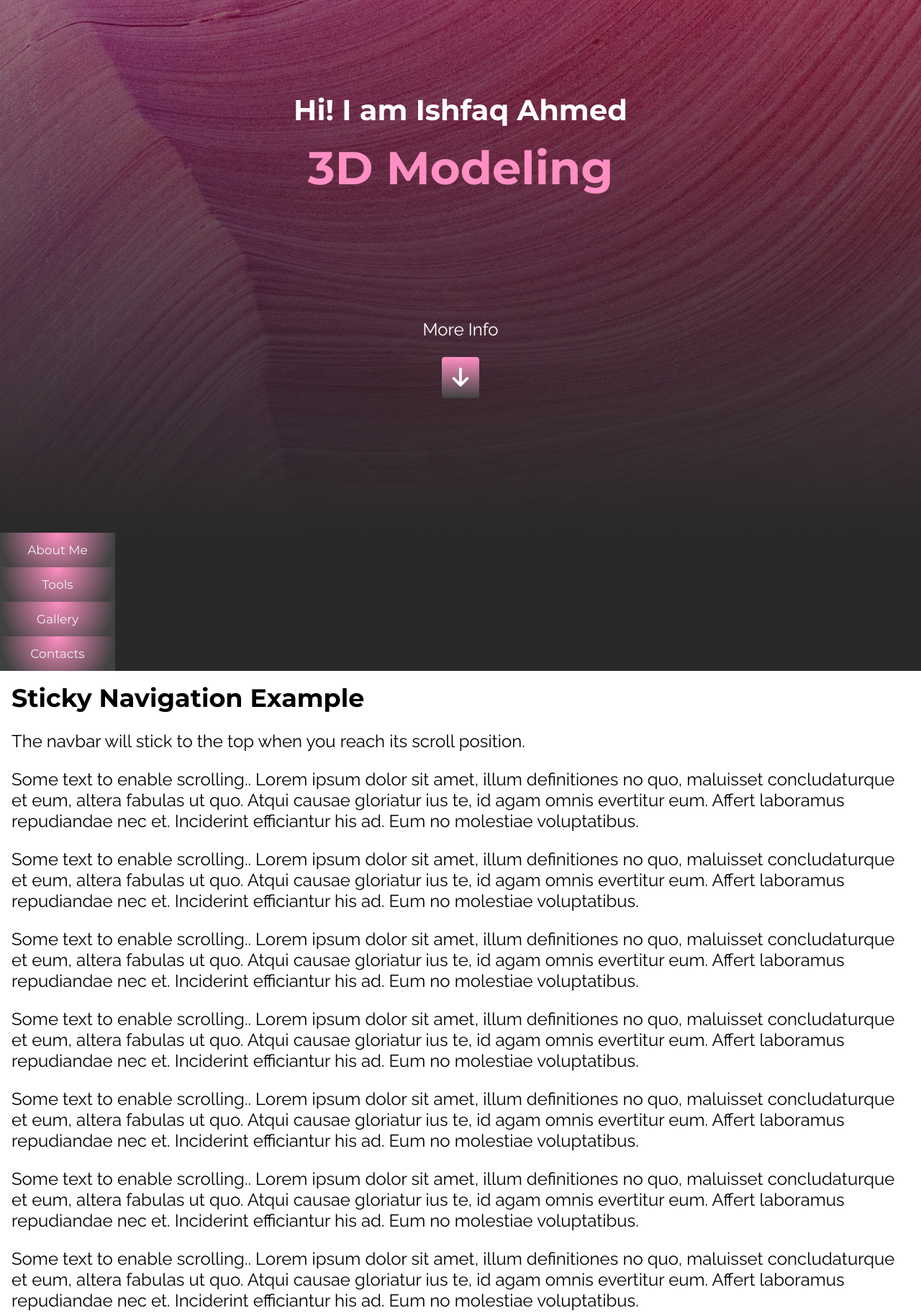
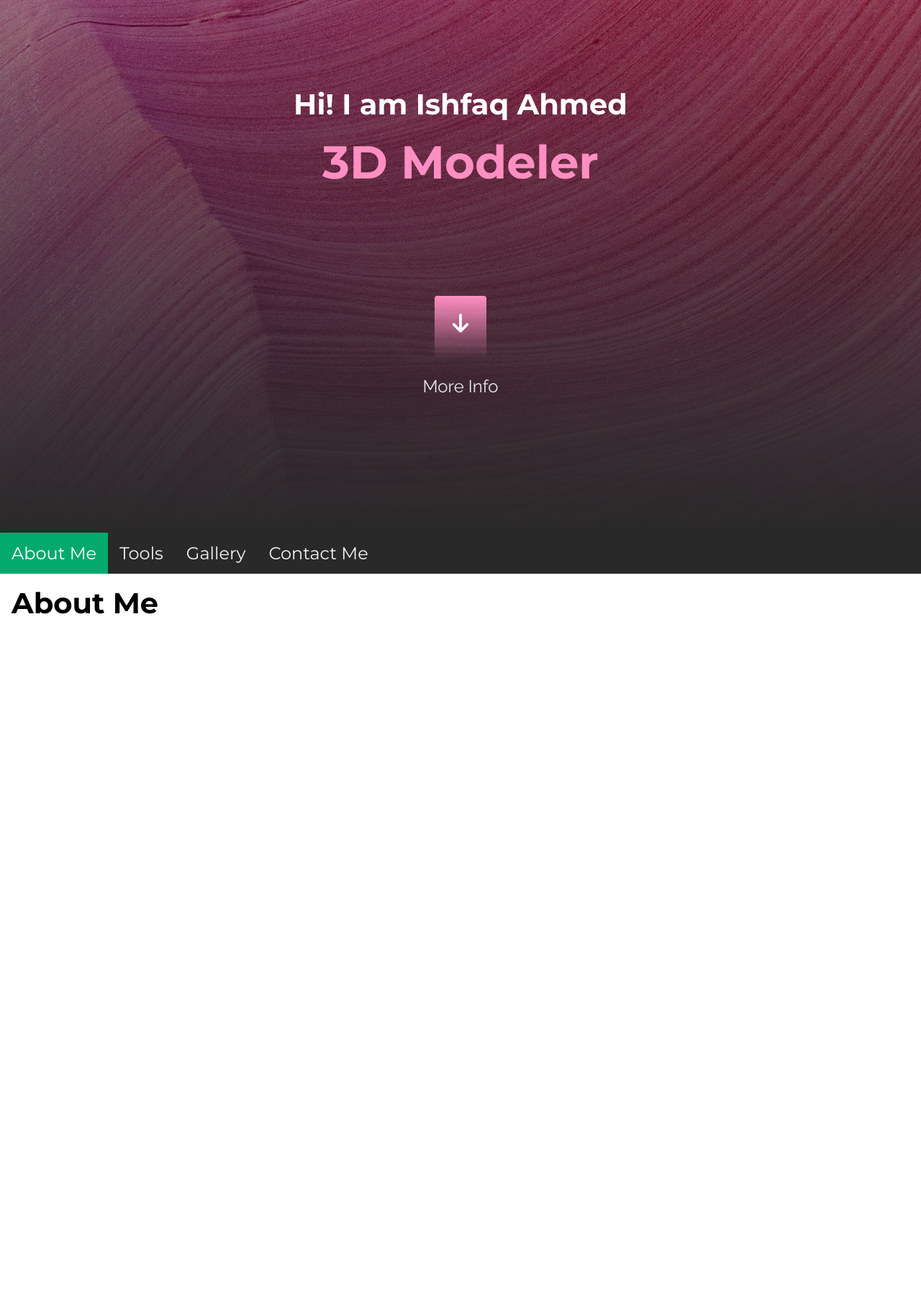
Before and after one commit to IshfaqAhmedProg/Portfolio-Website, a website: page index.html in a window 1280 px wide. Shown: the part 60-1884 px from the top of the page at 72% size. After the commit the page ends 980 px from the top, so only its background shows below. Drawn offline with Linux system fonts and the light colour scheme.

Commit message:
landing page

```diff
--- a/index.html
+++ b/index.html
@@ -10,14 +10,16 @@
     <link rel="preconnect" href="https://fonts.googleapis.com" />
     <link rel="preconnect" href="https://fonts.gstatic.com" crossorigin />
     <link href="https://fonts.googleapis.com/css2?family=Montserrat:wght@100;400;700;800&family=Raleway:wght@100;400&display=swap" rel="stylesheet" />
-    <script src="https://kit.fontawesome.com/749e2a7527.js" crossorigin="anonymous"></script>
+
 </head>
 
 <body>
-    <section id="landing-page">
+    <!-- ------------------------------------------LANDING PAGE---------------------------------------- -->
+    <div id="landing-page">
         <div class="landing-page-container">
             <div class="overlay">
                 <div class="headers">
+                    <div class="head-text">
                         <h2>Hi! I am Ishfaq Ahmed</h2>
                         <h1>
                             <div class="carousel">
@@ -25,93 +27,41 @@
                                     <div class="change_inner">
                                         <div class="element">Motion Graphics</div>
                                         <div class="element">Web Developer</div>
-                                    <div class="element">3D Modeling</div>
+                                        <div class="element">3D Modeler</div>
                                         <div class="element">Animator</div>
                                         <div class="element">Editor</div>
                                     </div>
                                 </div>
                             </div>
                         </h1>
+                    </div>
                     <div class="scroll-down-button">
+                        <a href="#about_me" class="button"><i class="fas fa-arrow-down"></i> </a>
                         <p> More Info </p>
-                        <a href="#about-me" class="button"><i class="fas fa-arrow-down"></i> </a>
                     </div>
                 </div>
             </div>
-
-
-
         </div>
-    </section>
-
-
+    </div>
+    <!-- ------------------------------------------NAVBAR---------------------------------------- -->
     <div id="navbar">
         <div class="logo"></div>
-        <div class="navlink">
-            <a class="active" href="javascript:void(0)">About Me</a>
+        <a class="active" href="#about_me">About Me</a>
+        <a href="#tools">Tools</a>
+        <a href="#gallery">Gallery</a>
+        <a href="#contacts">Contact Me</a>
     </div>
-        <div class="navlink">
-            <a class="active" href="javascript:void(0)">Tools</a>
-        </div>
-        <div class="navlink">
-            <a class="active" href="javascript:void(0)">Gallery</a>
-        </div>
-        <div class="navlink">
-            <a class="active" href="javascript:void(0)">Contacts</a>
-        </div>
+    <!-- ------------------------------------------MAIN CONTENT---------------------------------------- -->
+    <div class="content">
+        <section id="about_me">
+            <h2>About Me</h2>
+
+        </section>
     </div>
 
-    <div class="content">
-        <h3>Sticky Navigation Example</h3>
-        <p>
-            The navbar will stick to the top when you reach its scroll position.
-        </p>
-        <p>
-            Some text to enable scrolling.. Lorem ipsum dolor sit amet, illum definitiones no quo, maluisset concludaturque et eum, altera fabulas ut quo. Atqui causae gloriatur ius te, id agam omnis evertitur eum. Affert laboramus repudiandae nec et. Inciderint
-            efficiantur his ad. Eum no molestiae voluptatibus.
-        </p>
-        <p>
-            Some text to enable scrolling.. Lorem ipsum dolor sit amet, illum definitiones no quo, maluisset concludaturque et eum, altera fabulas ut quo. Atqui causae gloriatur ius te, id agam omnis evertitur eum. Affert laboramus repudiandae nec et. Inciderint
-            efficiantur his ad. Eum no molestiae voluptatibus.
-        </p>
-        <p>
-            Some text to enable scrolling.. Lorem ipsum dolor sit amet, illum definitiones no quo, maluisset concludaturque et eum, altera fabulas ut quo. Atqui causae gloriatur ius te, id agam omnis evertitur eum. Affert laboramus repudiandae nec et. Inciderint
-            efficiantur his ad. Eum no molestiae voluptatibus.
-        </p>
-        <p>
-            Some text to enable scrolling.. Lorem ipsum dolor sit amet, illum definitiones no quo, maluisset concludaturque et eum, altera fabulas ut quo. Atqui causae gloriatur ius te, id agam omnis evertitur eum. Affert laboramus repudiandae nec et. Inciderint
-            efficiantur his ad. Eum no molestiae voluptatibus.
-        </p>
-        <p>
-            Some text to enable scrolling.. Lorem ipsum dolor sit amet, illum definitiones no quo, maluisset concludaturque et eum, altera fabulas ut quo. Atqui causae gloriatur ius te, id agam omnis evertitur eum. Affert laboramus repudiandae nec et. Inciderint
-            efficiantur his ad. Eum no molestiae voluptatibus.
-        </p>
-        <p>
-            Some text to enable scrolling.. Lorem ipsum dolor sit amet, illum definitiones no quo, maluisset concludaturque et eum, altera fabulas ut quo. Atqui causae gloriatur ius te, id agam omnis evertitur eum. Affert laboramus repudiandae nec et. Inciderint
-            efficiantur his ad. Eum no molestiae voluptatibus.
-        </p>
-        <p>
-            Some text to enable scrolling.. Lorem ipsum dolor sit amet, illum definitiones no quo, maluisset concludaturque et eum, altera fabulas ut quo. Atqui causae gloriatur ius te, id agam omnis evertitur eum. Affert laboramus repudiandae nec et. Inciderint
-            efficiantur his ad. Eum no molestiae voluptatibus.
-        </p>
-        <p>
-            Some text to enable scrolling.. Lorem ipsum dolor sit amet, illum definitiones no quo, maluisset concludaturque et eum, altera fabulas ut quo. Atqui causae gloriatur ius te, id agam omnis evertitur eum. Affert laboramus repudiandae nec et. Inciderint
-            efficiantur his ad. Eum no molestiae voluptatibus.
-        </p>
-        <p>
-            Some text to enable scrolling.. Lorem ipsum dolor sit amet, illum definitiones no quo, maluisset concludaturque et eum, altera fabulas ut quo. Atqui causae gloriatur ius te, id agam omnis evertitur eum. Affert laboramus repudiandae nec et. Inciderint
-            efficiantur his ad. Eum no molestiae voluptatibus.
-        </p>
-        <p>
-            Some text to enable scrolling.. Lorem ipsum dolor sit amet, illum definitiones no quo, maluisset concludaturque et eum, altera fabulas ut quo. Atqui causae gloriatur ius te, id agam omnis evertitur eum. Affert laboramus repudiandae nec et. Inciderint
-            efficiantur his ad. Eum no molestiae voluptatibus.
-        </p>
-        <p>
-            Some text to enable scrolling.. Lorem ipsum dolor sit amet, illum definitiones no quo, maluisset concludaturque et eum, altera fabulas ut quo. Atqui causae gloriatur ius te, id agam omnis evertitur eum. Affert laboramus repudiandae nec et. Inciderint
-            efficiantur his ad. Eum no molestiae voluptatibus.
-        </p>
-    </div>
+    <!-- ------------------------------------------Local scripts---------------------------------------- -->
     <script type="text/javascript" src="site.js"></script>
+    <script src="https://kit.fontawesome.com/749e2a7527.js" crossorigin="anonymous"></script>
 </body>
 
 </html>
--- a/style.css
+++ b/style.css
@@ -16,6 +16,10 @@
     --header2-size: 2.5rem;
     --header3-size: 2.1875rem;
     --body-size: 1.5rem;
+}
+
+html {
+    scroll-behavior: smooth;
 }
 
 body {
@@ -48,6 +52,24 @@ p {
 }
 
 
+/* Small devices (portrait tablets and large phones, 600px and up) */
+
+@media only screen and (max-width: 600px) {
+    h1 {
+        font-size: 2.5rem;
+    }
+    h2 {
+        font-size: 1.5rem;
+    }
+    h3 {
+        font-size: 1.2rem;
+    }
+    p {
+        font-size: 1rem;
+    }
+}
+
+
 /* -------------------------LANDING PAGE------------------------------------ */
 
 .landing-page-container {
@@ -67,11 +89,8 @@ p {
 }
 
 .headers {
-    display: flex;
-    flex-direction: column;
-    justify-content: center;
-    align-content: center;
-    height: 100%;
+    padding-top: 180px;
+    height: 100vh;
 }
 
 .headers h2 {
@@ -80,40 +99,15 @@ p {
 
 .headers h1 {
     color: var(--pink100);
-}
-
-.scroll-down-button {
-    color: var(--gray0);
-    margin-top: 150px;
-}
-
-.scroll-down-button a {
-    display: inline-block;
-    font-size: 30px;
-    background: var(--blue200);
-    background: linear-gradient(to top, var(--gray300) 0%, var(--pink100) 100%);
-    padding: 10px 15px 10px 15px;
-    border-radius: 4px;
-    color: var(--gray0);
-    transition: all ease 0.3s;
-}
-
-.scroll-down-button a:hover {
-    background: var(--gray0);
-    color: var(--pink300);
-    background: linear-gradient(to top, var(--gray0) 0%, var(--pink200) 100%);
-    transform: scale(1.5);
-}
-
-a:hover i {
-    transform: translateY(13px);
+    -webkit-font-smoothing: antialiased;
+    -moz-osx-font-smoothing: grayscale;
 }
 
 .carousel {
     margin-top: 20px;
     position: relative;
     width: 100%;
-    text-align: left;
+    text-align: center;
     line-height: 4.5rem;
     height: 4.5rem;
 }
@@ -164,6 +158,41 @@ a:hover i {
     }
 }
 
+.scroll-down-button {
+    overflow: hidden;
+    color: var(--gray100);
+    padding-bottom: 30px;
+    padding-top: 150px;
+}
+
+.scroll-down-button a {
+    display: inline-block;
+    font-size: 30px;
+    background: var(--blue200);
+    background: linear-gradient(to top, rgba(0, 0, 0, 0) 0%, var(--pink100) 100%);
+    padding: 20px 25px 30px 25px;
+    border-radius: 4px;
+    color: var(--gray0);
+    transition: all ease 0.3s;
+}
+
+.scroll-down-button:hover a+p {
+    color: var(--pink200);
+    transition: all ease 0.3s;
+    transform: matrix(1.3, 0, 0, 1.3, 0, 50);
+}
+
+.scroll-down-button:hover a {
+    background: var(--gray0);
+    background: linear-gradient(to top, var(--pink200) 0%, rgba(0, 0, 0, 0) 100%);
+    transform: matrix(1.3, 0, 0, 1.3, 0, 50);
+}
+
+.scroll-down-button:hover i {
+    color: var(--gray0);
+    transform: translateY(9px) scaleY(1.2) scaleX(1.05);
+}
+
 
 /*-----------------------------NAVBAR------------------------------------------ */
 
@@ -173,30 +202,22 @@ a:hover i {
 }
 
 #navbar a {
-    width: 10%;
-    display: flex;
-    flex-direction: row;
-    justify-content: center;
+    float: inline-start;
+    display: block;
     color: #f2f2f2;
     text-align: center;
     padding: 14px 16px;
     text-decoration: none;
-    font-size: 17px;
+    font-size: var(--body-size);
 }
 
-.navlink {
-    background: var(--gray400);
-}
-
-.navlink a:hover {
+#navbar a:hover {
     background-color: #ddd;
     color: black;
 }
 
-.navlink a.active {
-    background-repeat: no-repeat;
-    background-size: 100%;
-    background-image: radial-gradient(circle closest-corner at 50% 1%, var(--pink100), rgba(121, 121, 121, 0.3));
+#navbar a.active {
+    background-color: #04AA6D;
     color: white;
 }
 
@@ -211,8 +232,18 @@ a:hover i {
 }
 
 .sticky+.content {
-    padding-top: 60px;
+    padding-top: 150px;
 }
 
 
+/* @media screen and(max-width:768) {
+    #navbar a {
+        font-size: 5px;
+    }
+    .sticky+.content {
+        padding-top: 60px;
+    }
+} */
+
+
 /* --------------------------------**************---------------------------- */
```
Lines whose indentation alone changed are shown as unchanged.
